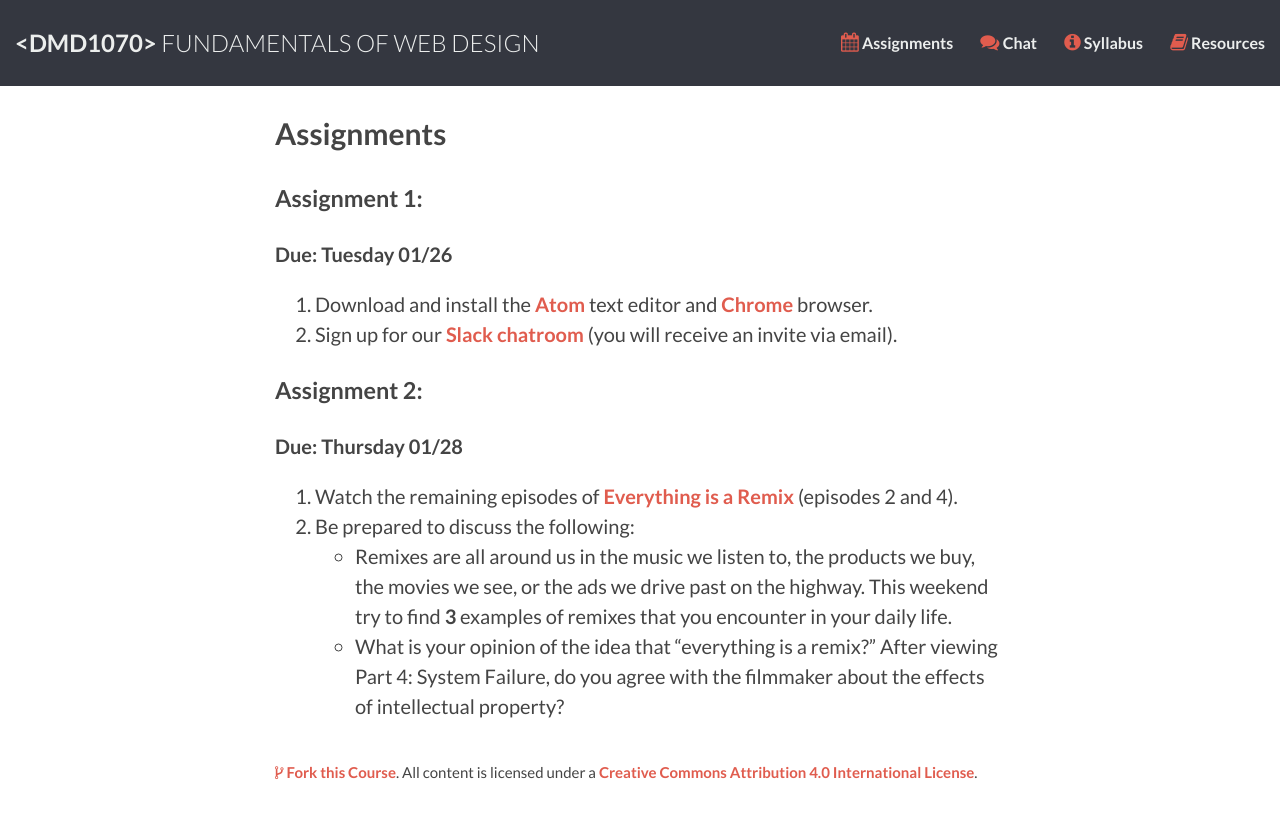
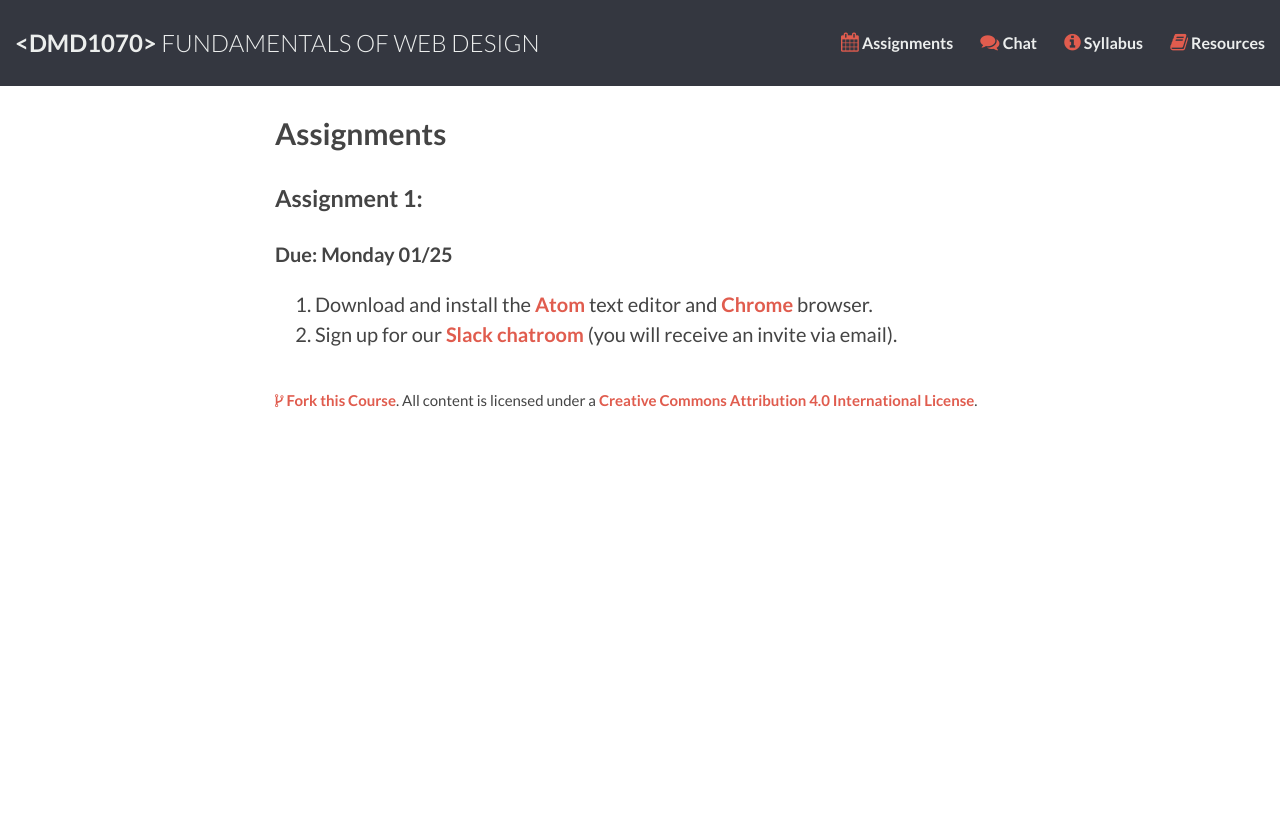
Before and after one commit to DMD1070/DMD1070.github.io, a Jekyll site: the page built from assignments.md, in a window 1280 px wide. Shown: the top 818 px of the page. Built offline with Jekyll 4.4.1, drawn with Linux system fonts in a browser that asks for light colours; Markdown is read by kramdown in place of the engine named in the settings.

Commit message:
update to Mon/Wed

```diff
--- a/assignments.md
+++ b/assignments.md
@@ -7,15 +7,7 @@ title: Assignments
 
 ### Assignment 1:
 
-**Due: Tuesday 01/26**
+**Due: Monday 01/25**
 
 1. Download and install the [Atom](https://atom.io/) text editor and [Chrome](https://www.google.com/intl/en/chrome/browser/desktop/index.html) browser.
 2. Sign up for our [Slack chatroom](https://dmd1070.slack.com/) (you will receive an invite via email).
-
-### Assignment 2:
-**Due: Thursday 01/28**
-
-1. Watch the remaining episodes of [Everything is a Remix](http://everythingisaremix.info/watch-the-series/) (episodes 2 and 4).
-2. Be prepared to discuss the following:
-  - Remixes are all around us in the music we listen to, the products we buy, the movies we see, or the ads we drive past on the highway. This weekend try to find **3** examples of remixes that you encounter in your daily life.
-  - What is your opinion of the idea that "everything is a remix?" After viewing Part 4: System Failure, do you agree with the filmmaker about the effects of intellectual property?
```
Also changed, not shown: syllabus.md (+1 -1 lines).
